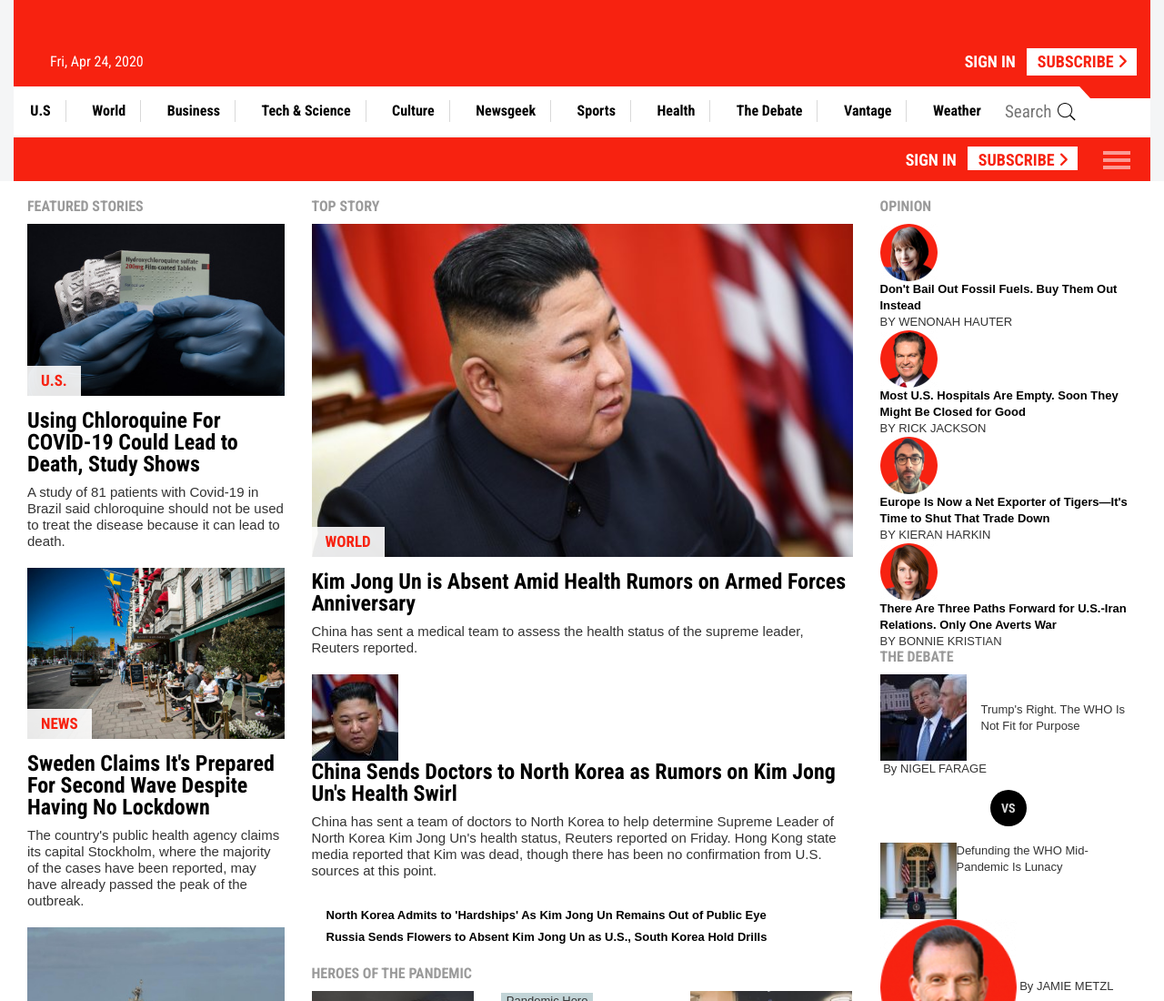
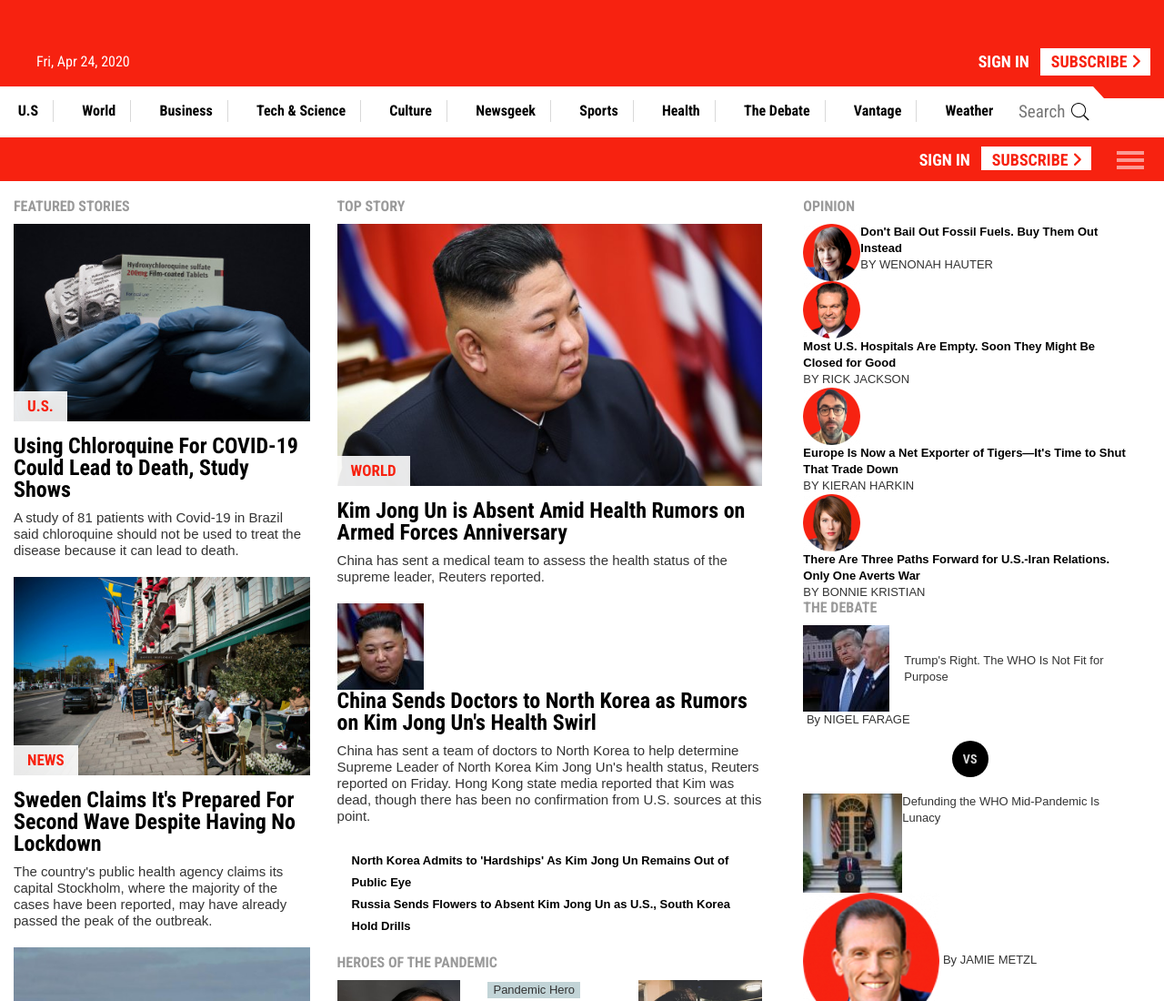
Before and after one commit to vanheaven-ui/newsweek-clone, a plain HTML site: page index.html in a window 1280 px wide. Shown: the top 1100 px of the page at 91% size. Drawn offline with nearby package versions, Linux system fonts and the light colour scheme.

Commit message:
update markup structure and classnames in top section

```diff
--- a/index.html
+++ b/index.html
@@ -16,7 +16,7 @@
     <link href="https://fonts.googleapis.com/css2?family=Lora&display=swap" rel="stylesheet">
   </head>
   <body>
-    <header class="container-fluid header-main">
+    <header class="header-main">
         <div class="header-1">
             <div class="row">
                 <div class="col-6 hdr-left d-none d-lg-block align-items-end">
@@ -88,7 +88,7 @@
             </span>
         </nav>
     </header>
-    <header class="container-fluid">
+    <header class="">
         <div class="scroll-header fixed-top d-none d-lg-block">
             <div class="row">
                 <div class="col-6">
@@ -112,11 +112,13 @@
             </div>
         </div>
     </header>
-    <main class="container-fluid body-content">
-        <section class="container-fluid top-section">
+    <main class="body-content">
+        <section class="top-section">
             <h2 class="d-none">Semantic tag</h2>
             <div class="row">
-                <div class="col-12 col-md-3">
+                <div class="col-12 col-md-12 col-lg-8 col-md-5-5">
+                    <div class="row">
+                        <div class="col-12 col-md-5">
                             <header class="column-title text-uppercase">
                                 FEATURED STORIES
                             </header>
@@ -267,7 +269,8 @@
                                 </div>
                             </article>
                         </div>
-                <div class="col-12 col-md-6 padding-x-5">
+
+                        <div class="col-12 col-md-7 col-md-6-5 padding-x-5">
                             <header class="column-title text-uppercase">
                                 Top Story
                             </header>
@@ -613,20 +616,27 @@
                                 </ul>
                             </article>
                         </div>
-                <div class="col-12 col-md-12 col-lg-3">
+                    </div>
+                </div>
+                <div class="col-12 col-md-12 col-lg-4 col-md-3-5">
+                    <div class="container-fluid aside-r">
                         <header class="column-title text-uppercase">
                             Opinion
                         </header>
                         <ul class="navbar-nav opinions-wrapper">
                             <li class="">
-                            <a href="#" class="author d-block">
+                                <div class="top-wrapper d-flex">
+                                    <a href="#" class="author">
                                         <img src="./img/opinion-1.png" alt="" class="author-img">
                                     </a>
+                                    <div class="bottom">
                                         <a href="#" class="nav-link opinion-title">
                                             Don't Bail Out Fossil Fuels. Buy Them Out Instead
                                         </a>
                                         <div class="byline text-uppercase">
                                             BY WENONAH HAUTER
+                                        </div>
+                                    </div>
                                 </div>
                             </li>
                             <li class="">
@@ -835,6 +845,7 @@
                                 Have you ever wanted more from your accounting and finance professionals? These three letters can help.
                             </div>
                         </article>
+                    </div>
                 </div>
             </div>
         </section>
```
Lines whose indentation alone changed are shown as unchanged.
